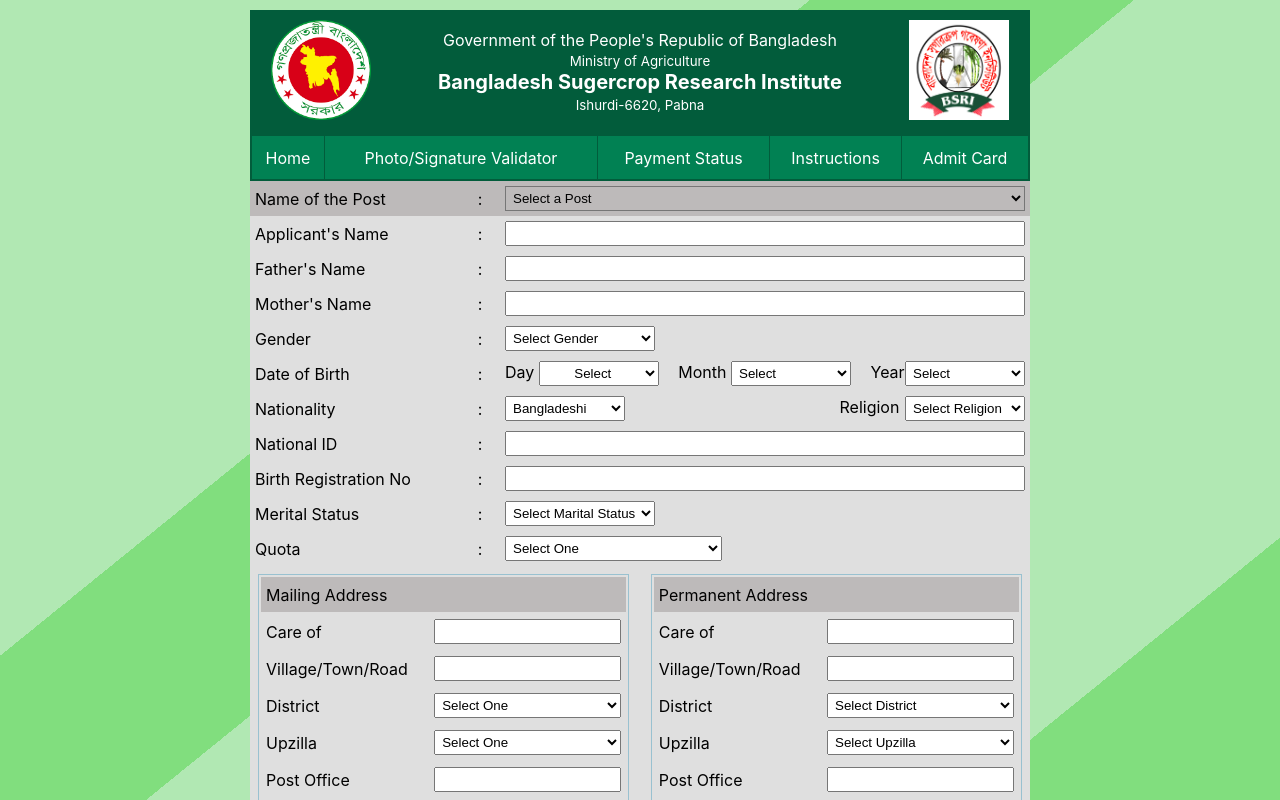
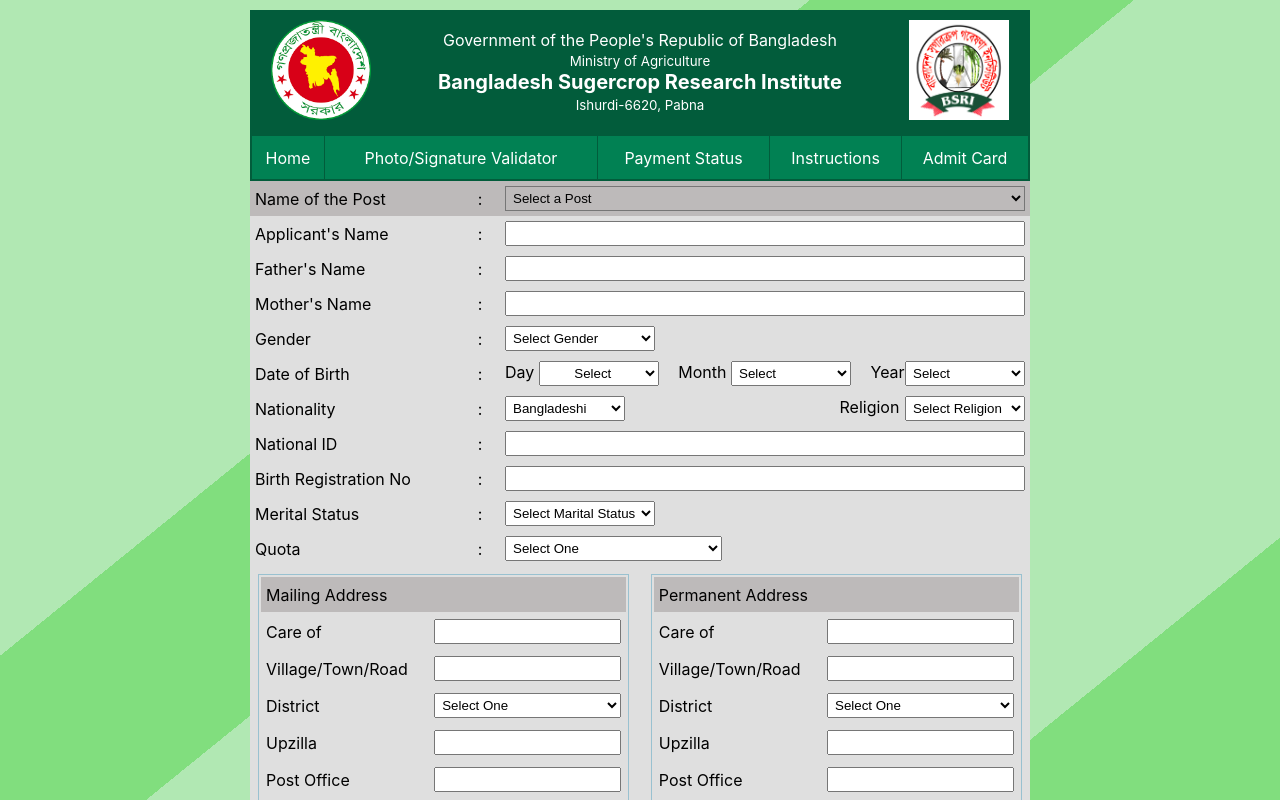
Before and after one commit to rashel68/application-form-client, a React (Create React App) app: page /applicationForm in a window 1280 px wide. Shown: the top 800 px of the page. Built offline with nearby package versions, Linux system fonts and the light colour scheme.

Commit message:
pdist added

```diff
--- a/src/components/ApplicationForm/ApplicationForm.js
+++ b/src/components/ApplicationForm/ApplicationForm.js
@@ -288,83 +288,79 @@ const ApplicationForm = () => {
                                                             <td>
                                                                 <select style={{ width: '100%' }} name="M_District" id="M_District" onBlur={handleOnblur}>
                                                                     <option value="0" >Select One</option>
-                                                                    <option value="26">Bagerhat</option>
-                                                                    <option value="64">Bandarban</option>
-                                                                    <option value="32">Barguna</option>
-                                                                    <option value="29">Barishal</option>
-                                                                    <option value="30">Bhola</option>
-                                                                    <option value="10">Bogura</option>
-                                                                    <option value="54">Brahmanbaria</option>
-                                                                    <option value="56">Chandpur</option>
-                                                                    <option value="13">Chapai Nawabganj</option>
-                                                                    <option value="60">Chattogram</option>
-                                                                    <option value="19">Chuadanga</option>
-                                                                    <option value="61">Cox`s Bazar</option>
-                                                                    <option value="55">Cumilla</option>
-                                                                    <option value="40">Dhaka</option>
-                                                                    <option value="03">Dinajpur</option>
-                                                                    <option value="45">Faridpur</option>
-                                                                    <option value="59">Feni</option>
-                                                                    <option value="08">Gaibandha</option>
-                                                                    <option value="41">Gazipur</option>
-                                                                    <option value="47">Gopalganj</option>
-                                                                    <option value="53">Habiganj</option>
-                                                                    <option value="09">Jaipurhat</option>
-                                                                    <option value="36">Jamalpur</option>
-                                                                    <option value="23">Jashore</option>
-                                                                    <option value="28">Jhalokhathi</option>
-                                                                    <option value="20">Jhenaidah</option>
-                                                                    <option value="62">Khagrachhari</option>
-                                                                    <option value="25">Khulna</option>
-                                                                    <option value="38">Kishorganj</option>
-                                                                    <option value="07">Kurigram</option>
-                                                                    <option value="17">Kushtia</option>
-                                                                    <option value="05">Lalmonirhat</option>
-                                                                    <option value="57">Luxmipur</option>
-                                                                    <option value="48">Madaripur</option>
-                                                                    <option value="21">Magura</option>
-                                                                    <option value="39">Manikganj</option>
-                                                                    <option value="18">Meharpur</option>
-                                                                    <option value="52">Mouluvibazar</option>
-                                                                    <option value="44">Munshiganj</option>
-                                                                    <option value="34">Mymensingh</option>
-                                                                    <option value="11">Naogaon</option>
-                                                                    <option value="22">Narail</option>
-                                                                    <option value="43">Narayanganj</option>
-                                                                    <option value="42">Narsingdi</option>
-                                                                    <option value="12">Natore</option>
-                                                                    <option value="33">Netrokona</option>
-                                                                    <option value="04">Nilphamari</option>
-                                                                    <option value="58">Noakhali</option>
-                                                                    <option value="16">Pabna</option>
-                                                                    <option value="01">Panchagarh</option>
-                                                                    <option value="31">Patuakhali</option>
-                                                                    <option value="27">Pirojpur</option>
-                                                                    <option value="46">Rajbari</option>
-                                                                    <option value="14">Rajshahi</option>
-                                                                    <option value="63">Rangamati</option>
-                                                                    <option value="06">Rangpur</option>
-                                                                    <option value="24">Satkhira</option>
-                                                                    <option value="49">Shariatpur</option>
-                                                                    <option value="35">Sherpur</option>
-                                                                    <option value="15">Sirajganj</option>
-                                                                    <option value="50">Sunamganj</option>
-                                                                    <option value="51">Sylhet</option>
-                                                                    <option value="37">Tangail</option>
-                                                                    <option value="02">Thakurgaon</option>
+                                                                    <option value="Bagerhat">Bagerhat</option>
+                                                                    <option value="Bandarban">Bandarban</option>
+                                                                    <option value="Barguna">Barguna</option>
+                                                                    <option value="Barishal">Barishal</option>
+                                                                    <option value="Bhola">Bhola</option>
+                                                                    <option value="Bogura">Bogura</option>
+                                                                    <option value="Brahmanbaria">Brahmanbaria</option>
+                                                                    <option value="Chandpur">Chandpur</option>
+                                                                    <option value="Chapai Nawabganj">Chapai Nawabganj</option>
+                                                                    <option value="Chattogram">Chattogram</option>
+                                                                    <option value="Chuadanga">Chuadanga</option>
+                                                                    <option value="Cox`s Bazar">Cox`s Bazar</option>
+                                                                    <option value="Cumilla">Cumilla</option>
+                                                                    <option value="Dhaka">Dhaka</option>
+                                                                    <option value="Dinajpur">Dinajpur</option>
+                                                                    <option value="Faridpur">Faridpur</option>
+                                                                    <option value="Feni">Feni</option>
+                                                                    <option value="Gaibandha">Gaibandha</option>
+                                                                    <option value="Gazipur">Gazipur</option>
+                                                                    <option value="Gopalganj">Gopalganj</option>
+                                                                    <option value="Habiganj">Habiganj</option>
+                                                                    <option value="Jaipurhat">Jaipurhat</option>
+                                                                    <option value="Jamalpur">Jamalpur</option>
+                                                                    <option value="Jashore">Jashore</option>
+                                                                    <option value="Jhalokhathi">Jhalokhathi</option>
+                                                                    <option value="Jhenaidah">Jhenaidah</option>
+                                                                    <option value="Khagrachhari">Khagrachhari</option>
+                                                                    <option value="Khulna">Khulna</option>
+                                                                    <option value="Kishorganj">Kishorganj</option>
+                                                                    <option value="Kurigram">Kurigram</option>
+                                                                    <option value="Kushtia">Kushtia</option>
+                                                                    <option value="Lalmonirhat">Lalmonirhat</option>
+                                                                    <option value="Luxmipur">Luxmipur</option>
+                                                                    <option value="Madaripur">Madaripur</option>
+                                                                    <option value="Magura">Magura</option>
+                                                                    <option value="Manikganj">Manikganj</option>
+                                                                    <option value="Meharpur">Meharpur</option>
+                                                                    <option value="Mouluvibazar">Mouluvibazar</option>
+                                                                    <option value="Munshiganj">Munshiganj</option>
+                                                                    <option value="Mymensingh">Mymensingh</option>
+                                                                    <option value="Naogaon">Naogaon</option>
+                                                                    <option value="Narail">Narail</option>
+                                                                    <option value="Narayanganj">Narayanganj</option>
+                                                                    <option value="Narsingdi">Narsingdi</option>
+                                                                    <option value="Natore">Natore</option>
+                                                                    <option value="Netrokona">Netrokona</option>
+                                                                    <option value="Nilphamari">Nilphamari</option>
+                                                                    <option value="Noakhali">Noakhali</option>
+                                                                    <option value="Pabna">Pabna</option>
+                                                                    <option value="Panchagarh">Panchagarh</option>
+                                                                    <option value="Patuakhali">Patuakhali</option>
+                                                                    <option value="Pirojpur">Pirojpur</option>
+                                                                    <option value="Rajbari">Rajbari</option>
+                                                                    <option value="Rajshahi">Rajshahi</option>
+                                                                    <option value="Rangamati">Rangamati</option>
+                                                                    <option value="Rangpur">Rangpur</option>
+                                                                    <option value="Satkhira">Satkhira</option>
+                                                                    <option value="Shariatpur">Shariatpur</option>
+                                                                    <option value="Sherpur">Sherpur</option>
+                                                                    <option value="Sirajganj">Sirajganj</option>
+                                                                    <option value="Sunamganj">Sunamganj</option>
+                                                                    <option value="Sylhet">Sylhet</option>
+                                                                    <option value="Tangail">Tangail</option>
+                                                                    <option value="Thakurgaon">Thakurgaon</option>
                                                                 </select>
                                                             </td>
                                                         </tr>
                                                         <tr>
                                                             <td>Upzilla</td>
                                                             <td>
-                                                                <select style={{ width: '100%' }} name="M_Upzilla" id="M_Upzilla" onBlur={handleOnblur}>
-                                                                    <option value="0">Select One</option>
-                                                                    <option value="Charfassion">Charfassion</option>
-                                                                    <option value="Bhola">Bhola</option>
-                                                                    <option value="Burhanuddin">Burhanuddin</option>
-                                                                    <option value="Lalmohon">Lalmohon</option>
-                                                                </select>
+                                                                <input type="text" name="M_Upzilla" id="M_Upzilla" onBlur={handleOnblur}>
+
+                                                                </input>
                                                             </td>
                                                         </tr>
                                                         <tr>
@@ -398,24 +394,79 @@ const ApplicationForm = () => {
                                                             <td>District</td>
                                                             <td>
                                                                 <select style={{ width: '100%' }} name="P_District" id="P_District" onBlur={handleOnblur}>
-                                                                    <option value="" >Select District</option>
-                                                                    <option value="bhola" >Bhola</option>
-                                                                    <option value="Dhaka" >Dhaka</option>
-
+                                                                    <option value="0" >Select One</option>
+                                                                    <option value="Bagerhat">Bagerhat</option>
+                                                                    <option value="Bandarban">Bandarban</option>
+                                                                    <option value="Barguna">Barguna</option>
+                                                                    <option value="Barishal">Barishal</option>
+                                                                    <option value="Bhola">Bhola</option>
+                                                                    <option value="Bogura">Bogura</option>
+                                                                    <option value="Brahmanbaria">Brahmanbaria</option>
+                                                                    <option value="Chandpur">Chandpur</option>
+                                                                    <option value="Chapai Nawabganj">Chapai Nawabganj</option>
+                                                                    <option value="Chattogram">Chattogram</option>
+                                                                    <option value="Chuadanga">Chuadanga</option>
+                                                                    <option value="Cox`s Bazar">Cox`s Bazar</option>
+                                                                    <option value="Cumilla">Cumilla</option>
+                                                                    <option value="Dhaka">Dhaka</option>
+                                                                    <option value="Dinajpur">Dinajpur</option>
+                                                                    <option value="Faridpur">Faridpur</option>
+                                                                    <option value="Feni">Feni</option>
+                                                                    <option value="Gaibandha">Gaibandha</option>
+                                                                    <option value="Gazipur">Gazipur</option>
+                                                                    <option value="Gopalganj">Gopalganj</option>
+                                                                    <option value="Habiganj">Habiganj</option>
+                                                                    <option value="Jaipurhat">Jaipurhat</option>
+                                                                    <option value="Jamalpur">Jamalpur</option>
+                                                                    <option value="Jashore">Jashore</option>
+                                                                    <option value="Jhalokhathi">Jhalokhathi</option>
+                                                                    <option value="Jhenaidah">Jhenaidah</option>
+                                                                    <option value="Khagrachhari">Khagrachhari</option>
+                                                                    <option value="Khulna">Khulna</option>
+                                                                    <option value="Kishorganj">Kishorganj</option>
+                                                                    <option value="Kurigram">Kurigram</option>
+                                                                    <option value="Kushtia">Kushtia</option>
+                                                                    <option value="Lalmonirhat">Lalmonirhat</option>
+                                                                    <option value="Luxmipur">Luxmipur</option>
+                                                                    <option value="Madaripur">Madaripur</option>
+                                                                    <option value="Magura">Magura</option>
+                                                                    <option value="Manikganj">Manikganj</option>
+                                                                    <option value="Meharpur">Meharpur</option>
+                                                                    <option value="Mouluvibazar">Mouluvibazar</option>
+                                                                    <option value="Munshiganj">Munshiganj</option>
+                                                                    <option value="Mymensingh">Mymensingh</option>
+                                                                    <option value="Naogaon">Naogaon</option>
+                                                                    <option value="Narail">Narail</option>
+                                                                    <option value="Narayanganj">Narayanganj</option>
+                                                                    <option value="Narsingdi">Narsingdi</option>
+                                                                    <option value="Natore">Natore</option>
+                                                                    <option value="Netrokona">Netrokona</option>
+                                                                    <option value="Nilphamari">Nilphamari</option>
+                                                                    <option value="Noakhali">Noakhali</option>
+                                                                    <option value="Pabna">Pabna</option>
+                                                                    <option value="Panchagarh">Panchagarh</option>
+                                                                    <option value="Patuakhali">Patuakhali</option>
+                                                                    <option value="Pirojpur">Pirojpur</option>
+                                                                    <option value="Rajbari">Rajbari</option>
+                                                                    <option value="Rajshahi">Rajshahi</option>
+                                                                    <option value="Rangamati">Rangamati</option>
+                                                                    <option value="Rangpur">Rangpur</option>
+                                                                    <option value="Satkhira">Satkhira</option>
+                                                                    <option value="Shariatpur">Shariatpur</option>
+                                                                    <option value="Sherpur">Sherpur</option>
+                                                                    <option value="Sirajganj">Sirajganj</option>
+                                                                    <option value="Sunamganj">Sunamganj</option>
+                                                                    <option value="Sylhet">Sylhet</option>
+                                                                    <option value="Tangail">Tangail</option>
+                                                                    <option value="Thakurgaon">Thakurgaon</option>
                                                                 </select>
                                                             </td>
                                                         </tr>
                                                         <tr>
                                                             <td>Upzilla</td>
                                                             <td>
-                                                                <select style={{ width: '100%' }} name="P_Upzilla" id="P_Upzilla" onBlur={handleOnblur}>
-                                                                    <option value="0" >Select Upzilla</option>
-                                                                    <option value="Charfassion">Charfassion</option>
-                                                                    <option value="Bhola">Bhola</option>
-                                                                    <option value="Burhanuddin">Burhanuddin</option>
-                                                                    <option value="Lalmohon">Lalmohon</option>
-
-                                                                </select>
+                                                                <input type="text" name="P_Upzilla" id="P_Upzilla" onBlur={handleOnblur}>
+                                                                </input>
                                                             </td>
                                                         </tr>
                                                         <tr>
```
